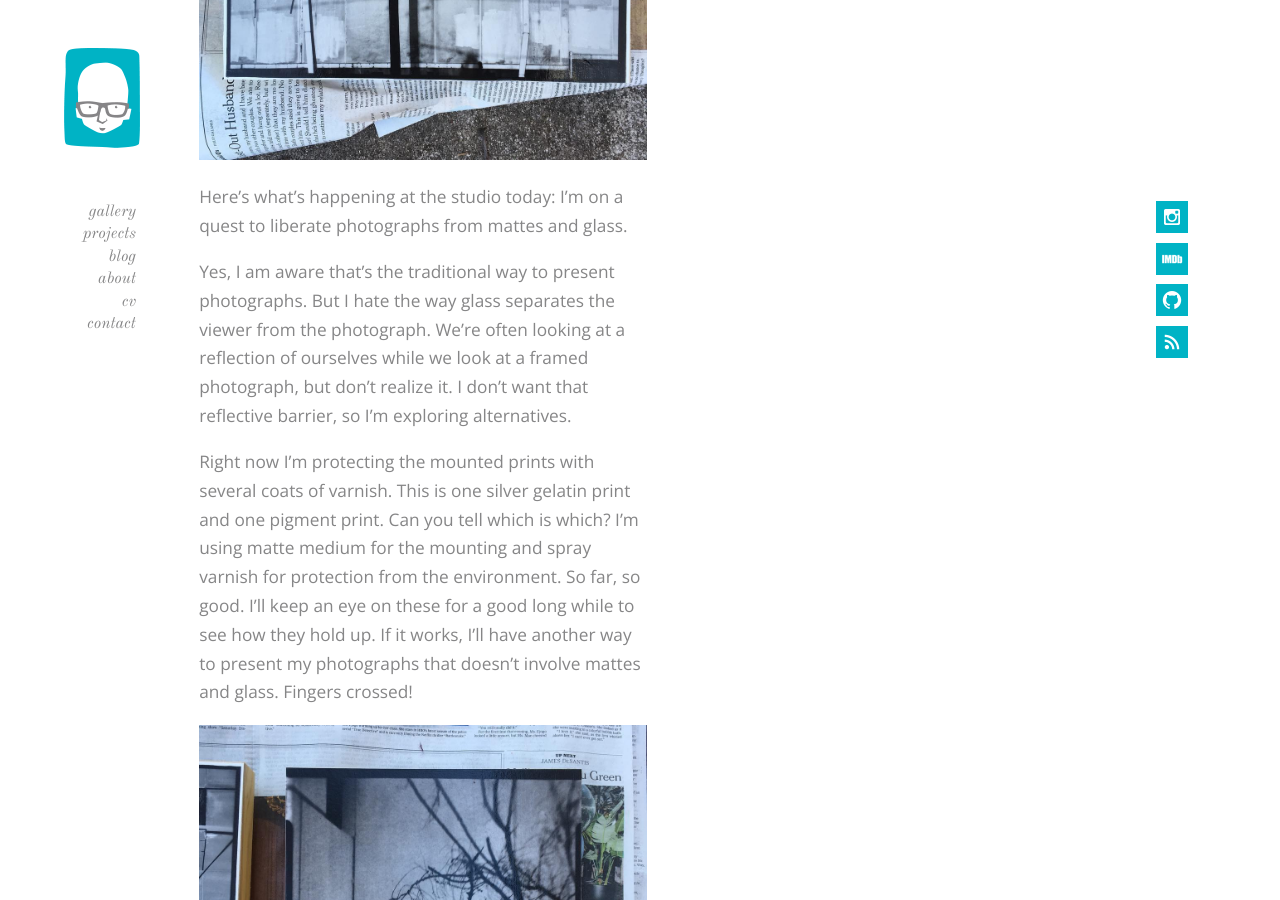
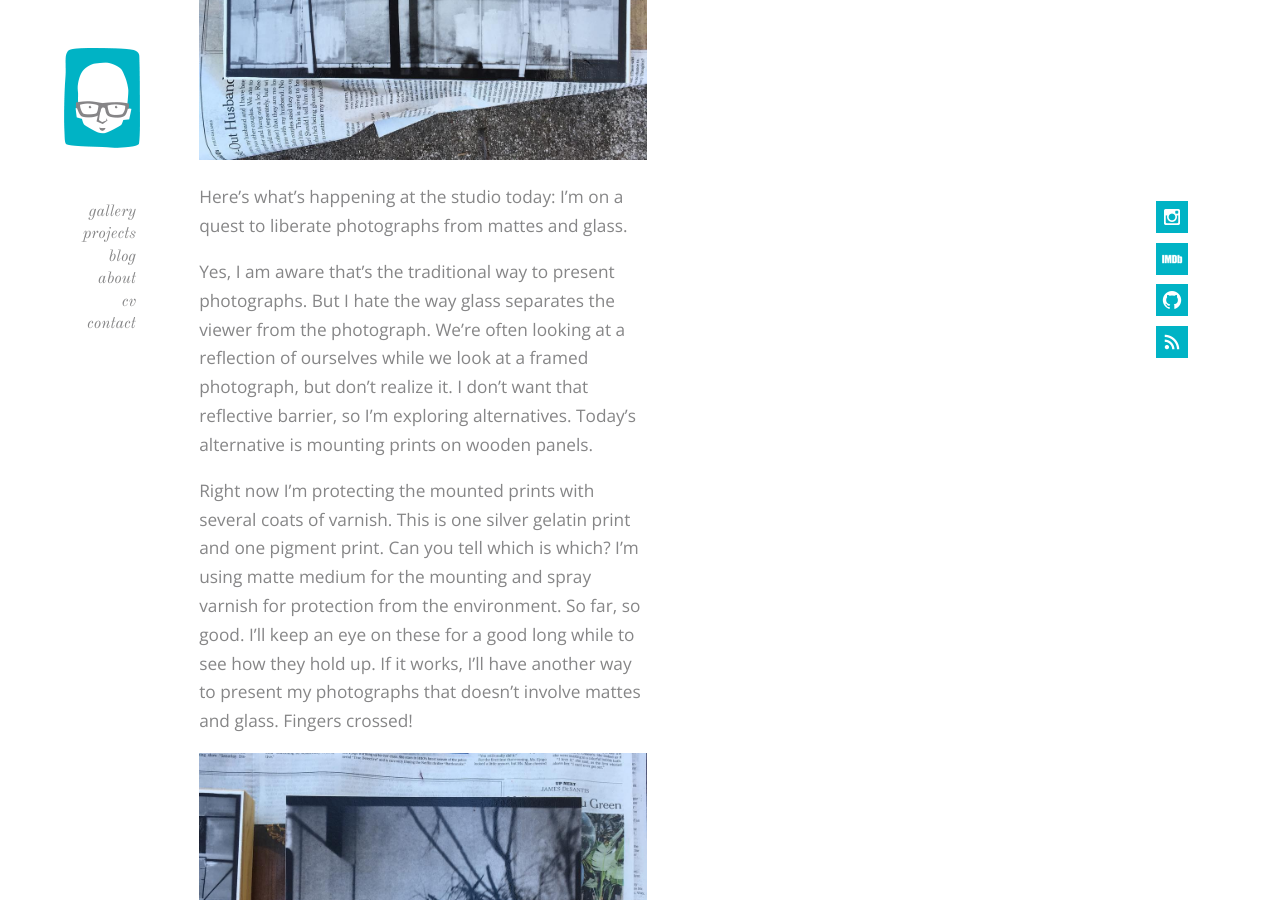
Before and after one commit to hellothisistim/hellothisistim.github.io, a Jekyll site: the page built from _posts/2019-03-17-testing-photographs-on-panels.md, in a window 1280 px wide and 900 px high, scrolled down 595 px. Built offline with Jekyll 4.4.1, drawn with Linux system fonts in a browser that asks for light colours; comment, search, counter and statistics services are not loaded.

Commit message:
Small edit

```diff
--- a/_posts/2019-03-17-testing-photographs-on-panels.md
+++ b/_posts/2019-03-17-testing-photographs-on-panels.md
@@ -11,7 +11,7 @@ category: blog
 
 Here’s what’s happening at the studio today: I’m on a quest to liberate photographs from mattes and glass.
 
-Yes, I am aware that’s the traditional way to present photographs. But I hate the way glass separates the viewer from the photograph. We’re often looking at a reflection of ourselves while we look at a framed photograph, but don’t realize it. I don’t want that reflective barrier, so I’m exploring alternatives.
+Yes, I am aware that’s the traditional way to present photographs. But I hate the way glass separates the viewer from the photograph. We’re often looking at a reflection of ourselves while we look at a framed photograph, but don’t realize it. I don’t want that reflective barrier, so I’m exploring alternatives. Today's alternative is mounting prints on wooden panels.
 
 Right now I’m protecting the mounted prints with several coats of varnish. This is one silver gelatin print and one pigment print. Can you tell which is which? I’m using matte medium for the mounting and spray varnish for protection from the environment. So far, so good. I’ll keep an eye on these for a good long while to see how they hold up. If it works, I’ll have another way to present my photographs that doesn’t involve mattes and glass. Fingers crossed!
 
```
